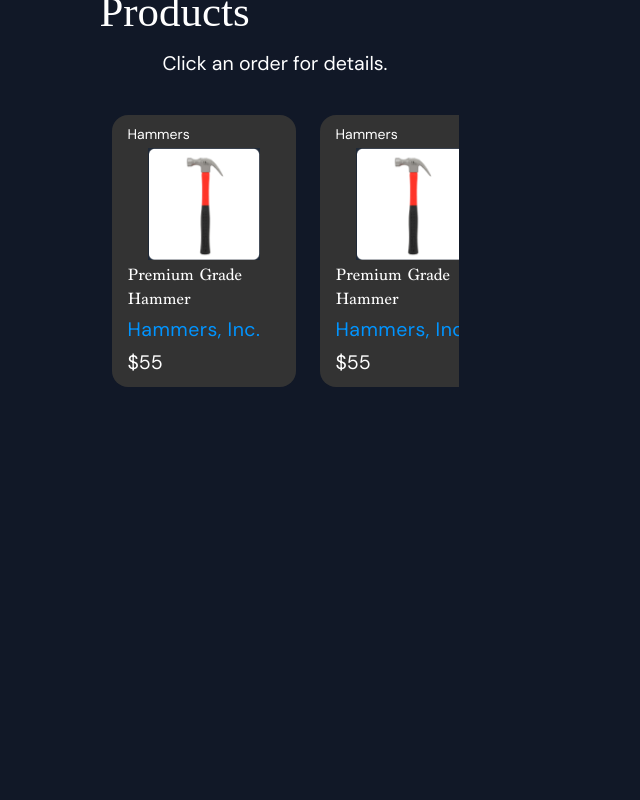
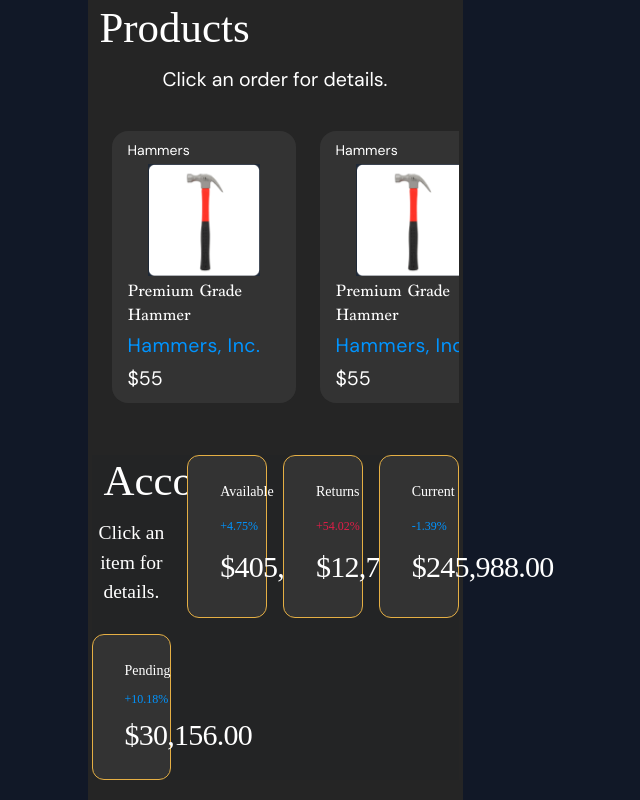
Before and after one commit to gdickison/talents, a Next.js app: page /business-landing-screen in a window 1280 px wide. Shown: the part 1022-1822 px from the top of the page, without its empty margins (365-1005 px from the left). Before the commit the page ends 1433 px from the top, so only its background shows below. Built offline with nearby package versions, Linux system fonts and the light colour scheme; a web font is replaced by a local one.

Commit message:
Add Account section

```diff
--- a/src/app/business-landing-screen/page.js
+++ b/src/app/business-landing-screen/page.js
@@ -1,4 +1,5 @@
 /* eslint-disable @next/next/no-img-element */
+import AccountBalance from "@/components/AccountBalance"
 import OrdersList from "@/components/OrdersList"
 import ProductsList from "@/components/ProductsList"
 import ToggleSwitch from "@/components/ToggleSwitch"
@@ -10,14 +11,14 @@ function BusinessLandingScreen() {
         <ToggleSwitch/>
       </div>
       <h6 className='text-left'>Business Landing Screen</h6>
-      <div className='w-[375px] h-screen bg-t-dark-brown'>
+      <div className='w-[375px] min-h-screen bg-t-dark-brown'>
         <div>
           <div className='font-marcellus  h-24 border-b border-t-gray flex items-center p-4 justify-between'>
             <p className='text-[2rem] text-white'>Talents</p>
             <img src="/ellipse_1.svg" alt="" />
           </div>
           <div className="my-4 flex flex-col">
-            <div className="px-2 leading-[3rem]">
+            <div className="px-2 pb-4 leading-[3rem]">
               <div className="w-full text-white text-[43px] font-normal font-['Marion']">
                 Welcome,
               </div>
@@ -32,6 +33,9 @@ function BusinessLandingScreen() {
               <div className="text-center text-white text-[23px] font-normal font-['Marion']">
                 <ProductsList/>
               </div>
+              <div className="text-center text-white text-[23px] font-normal font-['Marion']">
+                <AccountBalance/>
+              </div>
             </div>
           </div>
         </div>
--- /dev/null
+++ b/src/components/AccountBalance.js
@@ -0,0 +1,40 @@
+const stats = [
+  { name: 'Available', value: '$405,091.00', change: '+4.75%', changeType: 'positive' },
+  { name: 'Returns', value: '$12,787.00', change: '+54.02%', changeType: 'negative' },
+  { name: 'Current', value: '$245,988.00', change: '-1.39%', changeType: 'positive' },
+  { name: 'Pending', value: '$30,156.00', change: '+10.18%', changeType: 'positive' },
+]
+
+function classNames(...classes) {
+  return classes.filter(Boolean).join(' ')
+}
+
+export default function AccountBalance() {
+  return (
+    <dl className="m-1 grid grid-cols-1 gap-4 bg-gray-900/5 sm:grid-cols-2 lg:grid-cols-4">
+      <div>
+        <h3 className="text-left px-3">Account</h3>
+        <p className="py-3">Click an item for details.</p>
+      </div>
+      {stats.map((stat) => (
+        <div
+          key={stat.name}
+          className="flex flex-wrap items-baseline justify-between gap-x-4 gap-y-2 bg-t-med-brown px-4 py-6 sm:px-6 xl:px-8 border border-t-orange rounded-xl"
+        >
+          <dt className="text-sm font-medium leading-6 text-white">{stat.name}</dt>
+          <dd
+            className={classNames(
+              stat.changeType === 'negative' ? 'text-rose-600' : 'text-t-light-blue',
+              'text-xs font-medium',
+            )}
+          >
+            {stat.change}
+          </dd>
+          <dd className="w-full flex-none text-3xl font-medium leading-10 tracking-tight text-white">
+            {stat.value}
+          </dd>
+        </div>
+      ))}
+    </dl>
+  )
+}
--- a/src/components/ToggleSwitch.js
+++ b/src/components/ToggleSwitch.js
@@ -3,7 +3,7 @@ export default function ToggleSwitch() {
   return (
     <div className='flex justify-center items center'>
       <div className="flex items-center justify-center">
-        <input type="checkbox" class="theme-checkbox"/>
+        <input type="checkbox" className="theme-checkbox"/>
       </div>
     </div>
   )
```
